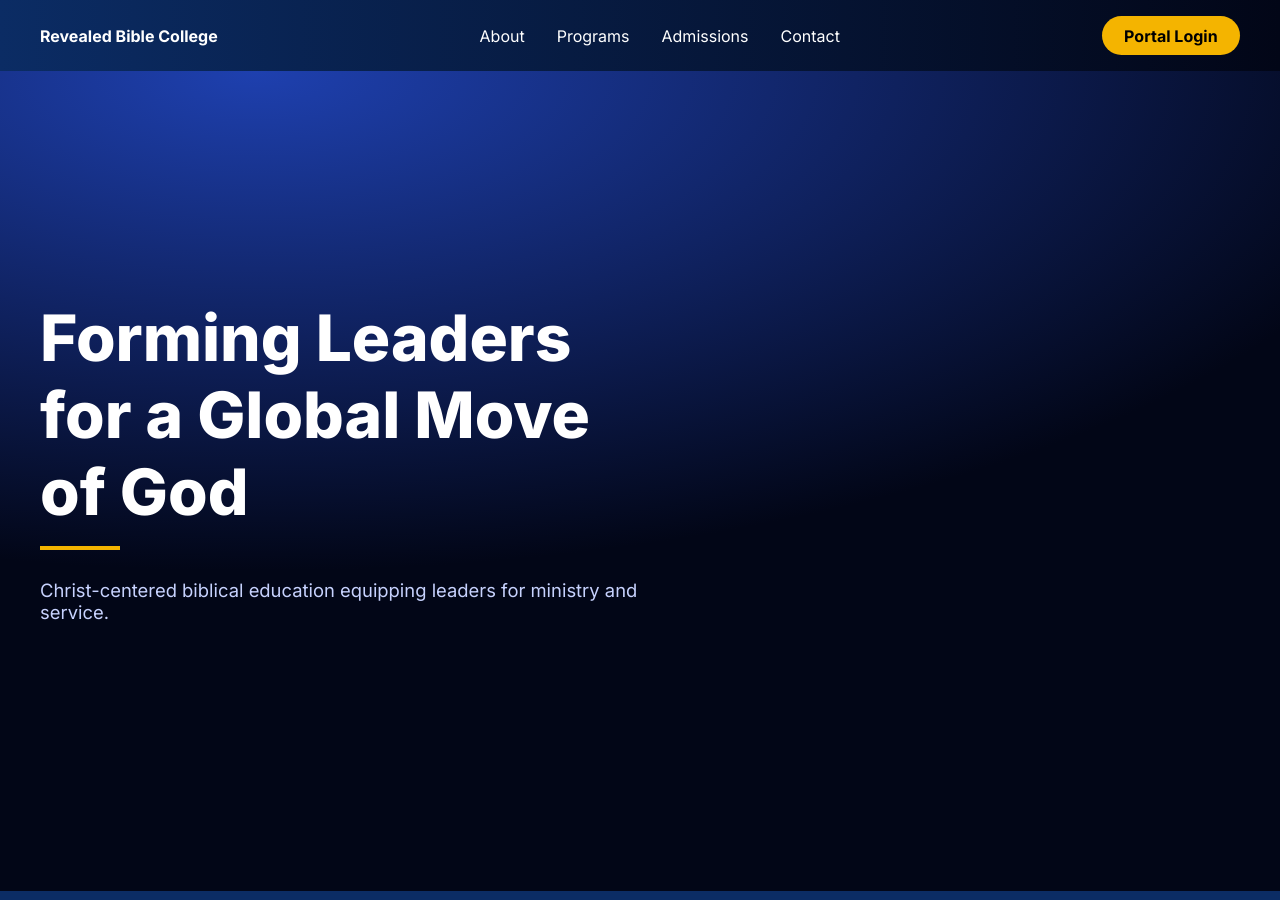
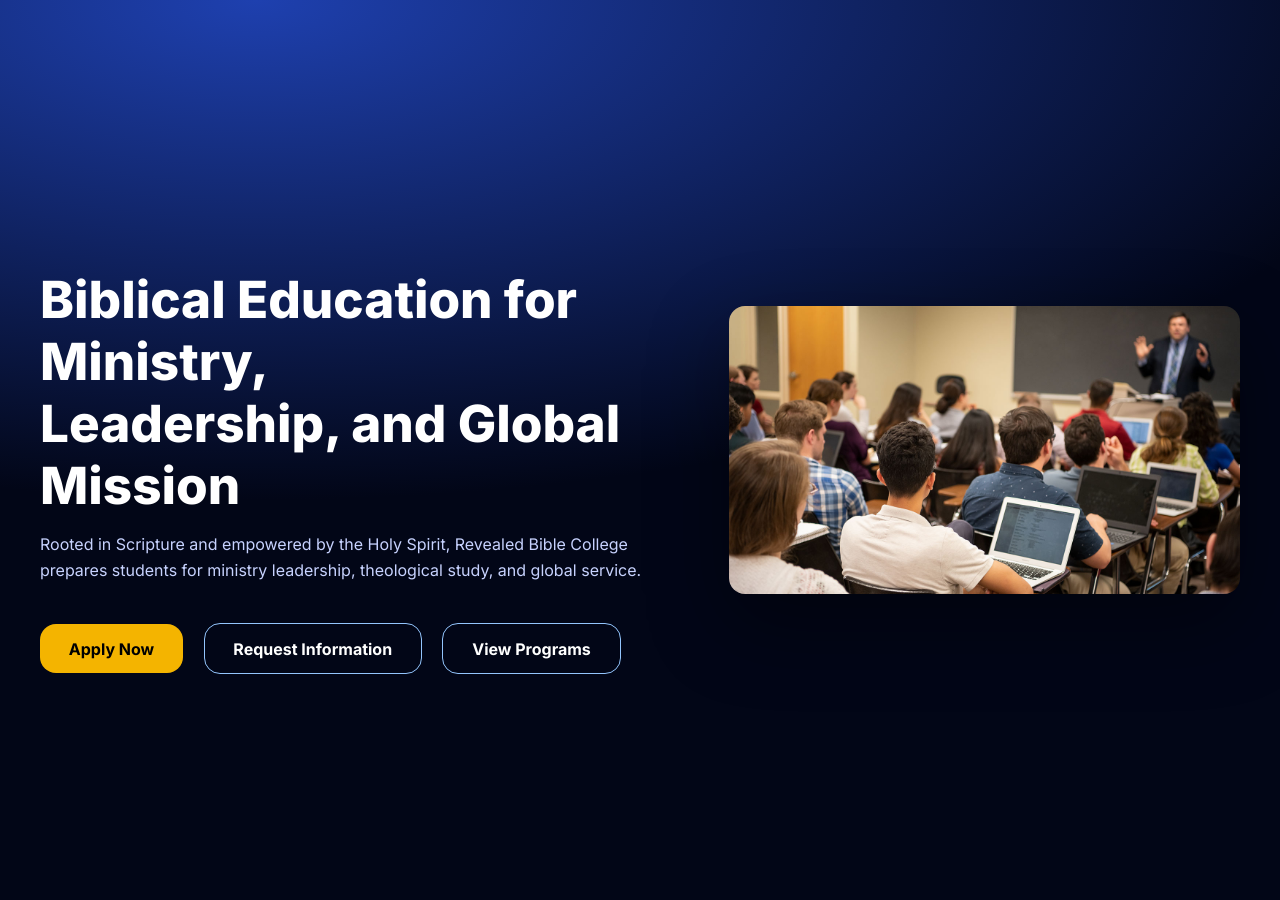
Before and after one commit to WillieKM/my-student-portal, a Jekyll site: the page index.html, which Jekyll copies as it is, in a window 1280 px wide and 900 px high. Built offline with Jekyll 4.4.1, drawn with Linux system fonts in a browser that asks for light colours; some of the changed text lies outside the part shown.

Commit message:
Update index.html

```diff
--- a/index.html
+++ b/index.html
@@ -1,8 +1,78 @@
----
-layout: default
-title: Revealed Bible College | Biblical Education for Ministry & Leadership
-description: Christ-centered biblical education for ministry, leadership, and global mission.
----
+<!DOCTYPE html>
+<html lang="en">
+<head>
+  <meta charset="UTF-8" />
+  <meta name="viewport" content="width=device-width, initial-scale=1.0" />
+
+  <title>Revealed Bible College | Biblical Education for Ministry & Leadership</title>
+  <meta name="description" content="Christ-centered biblical education for ministry, leadership, and global mission.">
+
+  <link href="https://fonts.googleapis.com/css2?family=Inter:wght@400;500;600;700;800&display=swap" rel="stylesheet">
+
+  <style>
+    body {
+      margin: 0;
+      font-family: Inter, sans-serif;
+      background: #020617;
+      color: white;
+    }
+    .hero {
+      min-height: 100vh;
+      display: flex;
+      align-items: center;
+      background: radial-gradient(1200px 500px at 20% 0%, #1e40af, #020617);
+    }
+    .hero-inner {
+      max-width: 1200px;
+      margin: auto;
+      padding: 4rem 2rem;
+      display: grid;
+      grid-template-columns: 1.1fr 0.9fr;
+      gap: 4rem;
+      align-items: center;
+    }
+    h1 {
+      font-size: 3.2rem;
+      font-weight: 800;
+      margin-bottom: 1rem;
+    }
+    p {
+      color: #c7d2fe;
+      line-height: 1.6;
+    }
+    .hero-actions a {
+      display: inline-block;
+      margin-right: 1rem;
+      margin-top: 1.5rem;
+      padding: 0.9rem 1.8rem;
+      border-radius: 1rem;
+      font-weight: 700;
+      text-decoration: none;
+    }
+    .btn-primary {
+      background: #f4b400;
+      color: black;
+    }
+    .btn-secondary {
+      border: 1px solid #93c5fd;
+      color: white;
+    }
+    img {
+      max-width: 100%;
+      border-radius: 1rem;
+      box-shadow: 0 30px 80px rgba(0,0,0,0.4);
+    }
+    @media (max-width: 900px) {
+      .hero-inner {
+        grid-template-columns: 1fr;
+        text-align: center;
+      }
+    }
+  </style>
+</head>
+
+<body>
+
 <section class="hero">
   <div class="hero-inner">
     <div>
@@ -13,13 +83,7 @@
 
       <p>
         Rooted in Scripture and empowered by the Holy Spirit, Revealed Bible College
-        prepares students for ministry leadership, theological study, and global service
-        through Christ-centered academic programs.
-      </p>
-
-      <p style="margin-top: -1.5rem; font-size: 0.95rem; color: #c7d2fe;">
-        Serving students through structured biblical education, spiritual formation,
-        and ministry preparation.
+        prepares students for ministry leadership, theological study, and global service.
       </p>
 
       <div class="hero-actions">
@@ -27,22 +91,11 @@
         <a href="contact.html" class="btn-secondary">Request Information</a>
         <a href="programs.html" class="btn-secondary">View Programs</a>
       </div>
-
-      <ul style="margin-top: 2rem; list-style: none; padding: 0;">
-        <li style="margin-bottom: 0.5rem;">✓ Ministry-Focused Academic Programs</li>
-        <li style="margin-bottom: 0.5rem;">✓ Flexible Online & In-Person Learning</li>
-        <li>✓ Global Christian Leadership Training</li>
-      </ul>
     </div>
 
-    <img
-      src="student-theology-study.jpg"
-      alt="Students engaged in theological instruction"
-      style="
-        border-radius: 1rem;
-        box-shadow: 0 30px 80px rgba(0,0,0,0.4);
-        filter: saturate(0.9) contrast(1.05);
-      "
-    />
+    <img src="student-theology-study.jpg" alt="Students engaged in theological instruction">
   </div>
 </section>
+
+</body>
+</html>
```
